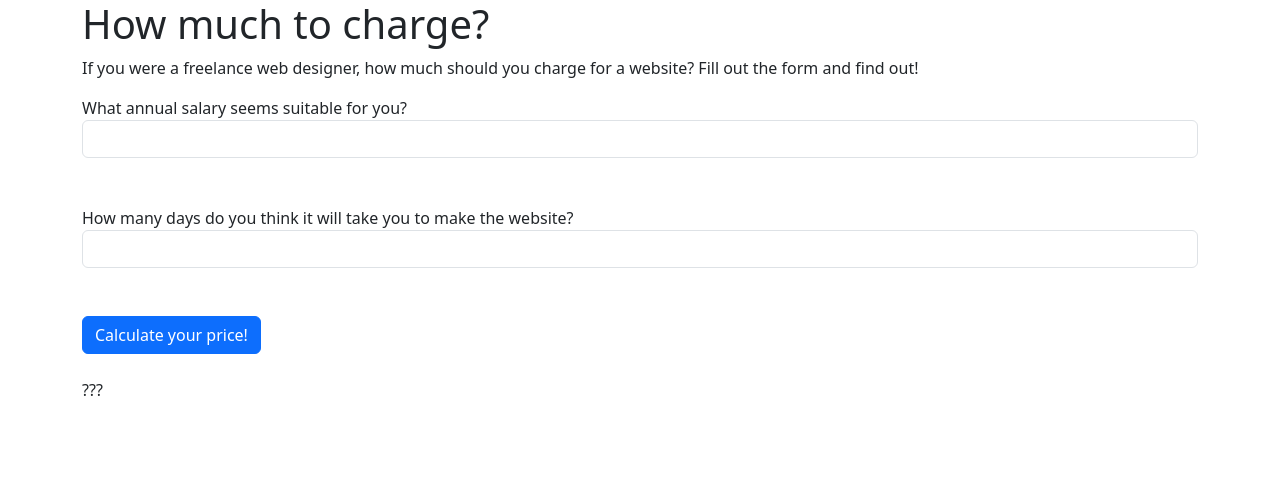
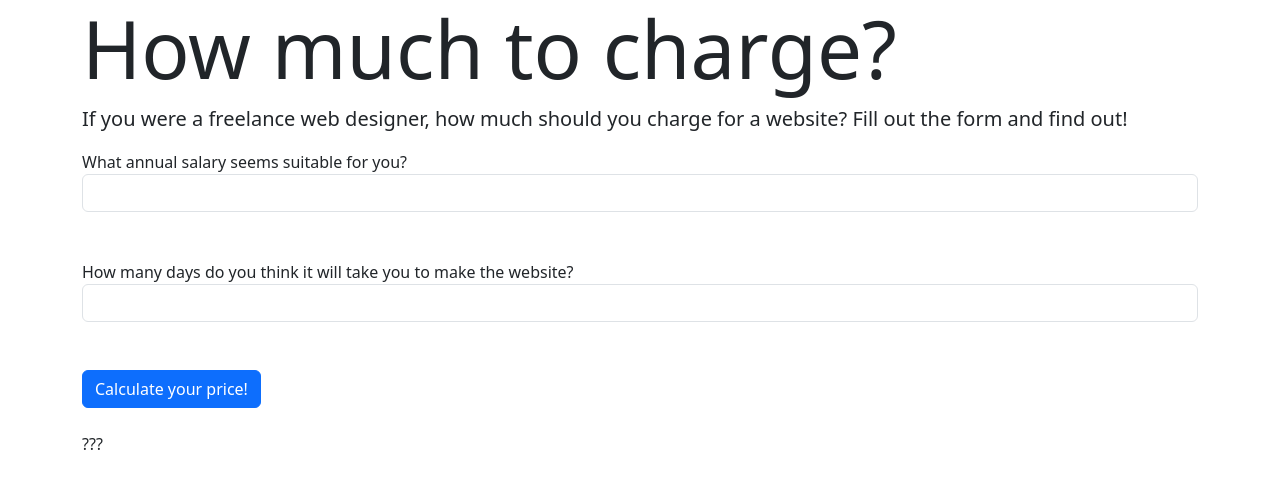
Before and after one commit to hughtml/cm4025lab1, a plain HTML site: page frontend/myWebPage.html in a window 1280 px wide. Drawn offline with nearby package versions, Linux system fonts and the light colour scheme.

Commit message:
Styling header and lead paragraph.

```diff
--- a/frontend/myWebPage.html
+++ b/frontend/myWebPage.html
@@ -9,8 +9,8 @@
 <body>
 
 <div class="container">
-  <h1>How much to charge?</h1>
-  <p>If you were a freelance web designer, how much should you charge for a website? Fill out the form and find out!</p>
+  <h1 class="display-1">How much to charge?</h1>
+  <p class="lead">If you were a freelance web designer, how much should you charge for a website? Fill out the form and find out!</p>
 </div>
 
 <div class="container">
```
